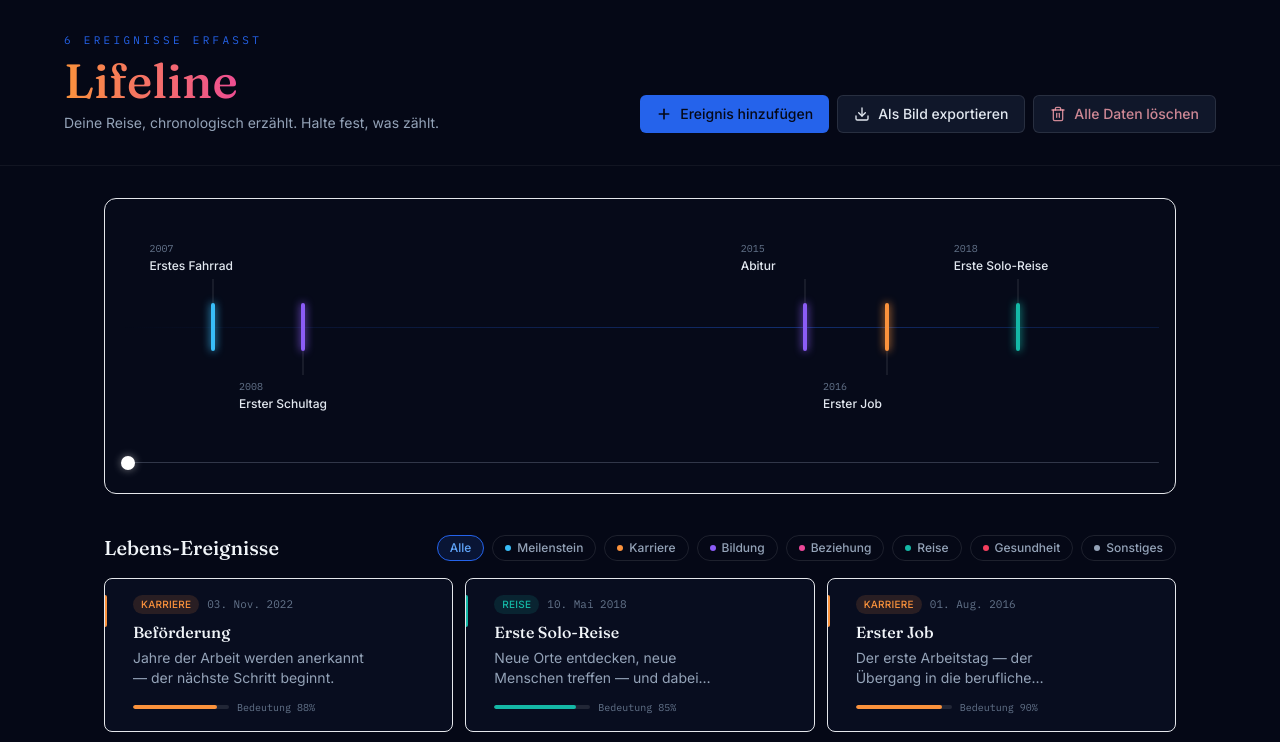
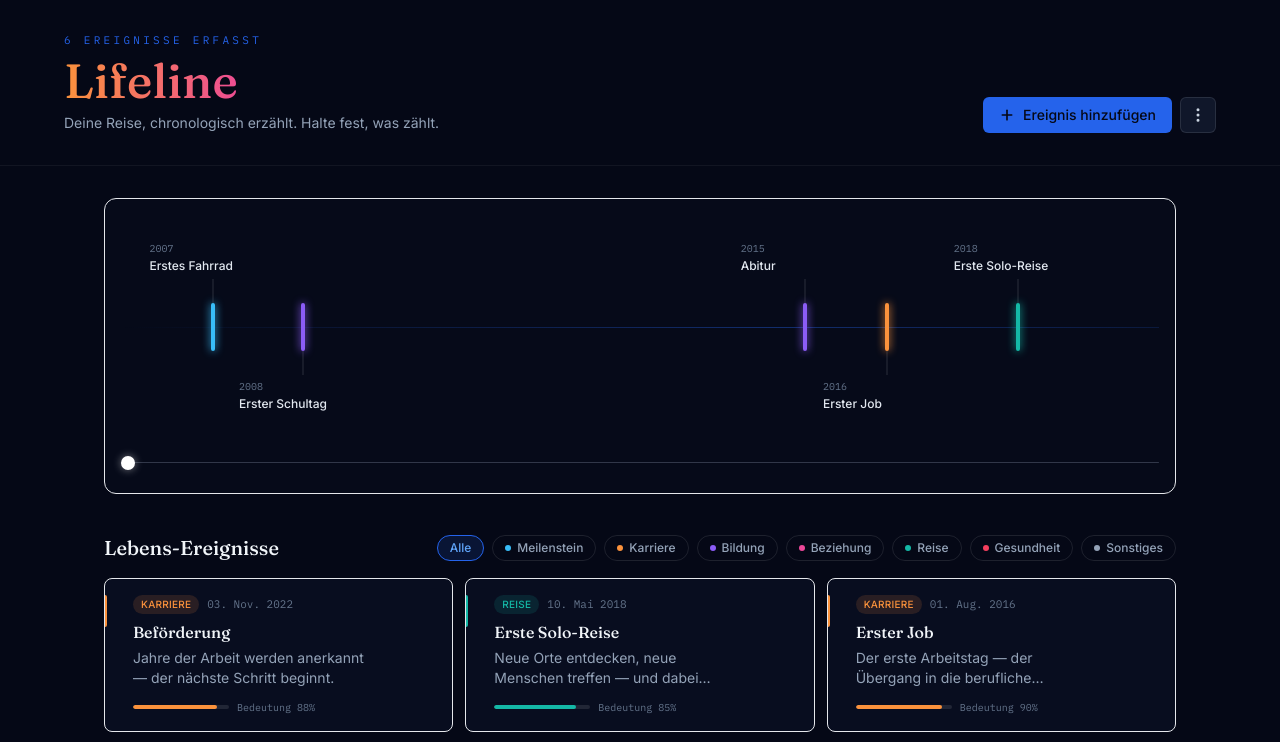
Before and after one commit to ksukh-ux/lifeline-project, a React (Vite) app in the folder frontend/: page / in a window 1280 px wide. Shown: the top 742 px of the page. Built offline with nearby package versions, Linux system fonts and the light colour scheme.

Commit message:
feat(header): Saubere Darstellung der Buttons im Header und Optionsmenü mit Datenimport und -export ergänzen

```diff
--- a/frontend/src/App.tsx
+++ b/frontend/src/App.tsx
@@ -9,64 +9,196 @@ import { useLocalStorage } from './hooks/useLocalStorage'
 import { sampleEvents } from './data/sampleEvents'
 import type { CategoryId, LifeEvent } from './types'
 
+interface LifelineBackup {
+  version: 1
+  exportedAt: string
+  events: LifeEvent[]
+}
+
+const isLifeEvent = (value: unknown): value is LifeEvent => {
+  if (!value || typeof value !== 'object') {
+    return false
+  }
+
+  const event = value as Partial<LifeEvent>
+
+  const categories: CategoryId[] = [
+    'meilenstein',
+    'karriere',
+    'bildung',
+    'beziehung',
+    'reise',
+    'gesundheit',
+    'sonstiges',
+  ]
+
+    return (
+    typeof event.id === 'string' &&
+    typeof event.title === 'string' &&
+    typeof event.description === 'string' &&
+    typeof event.date === 'string' &&
+    typeof event.significance === 'number' &&
+    categories.includes(event.category as CategoryId)
+  )
+}
+
 export default function App() {
-  const [events, setEvents] = useLocalStorage<LifeEvent[]>('lifeline:events', sampleEvents)
+  const [events, setEvents] = useLocalStorage<LifeEvent[]>(
+    'lifeline:events',
+    sampleEvents,
+  )
+
   const [filter, setFilter] = useState<CategoryId | 'alle'>('alle')
-  const [modalEvent, setModalEvent] = useState<LifeEvent | null | undefined>(undefined)
+  const [modalEvent, setModalEvent] = useState<
+    LifeEvent | null | undefined
+  >(undefined)
+
   const timelineRef = useRef<HTMLDivElement>(null)
 
   const filtered = useMemo(
-    () => (filter === 'alle' ? events : events.filter((e) => e.category === filter)),
+    () =>
+      filter === 'alle'
+        ? events
+        : events.filter((event) => event.category === filter),
     [events, filter],
   )
 
   const handleSave = (event: LifeEvent) => {
-    setEvents((prev) => {
-      const exists = prev.some((e) => e.id === event.id)
-      return exists ? prev.map((e) => (e.id === event.id ? event : e)) : [...prev, event]
+    setEvents((previousEvents) => {
+      const exists = previousEvents.some(
+        (existingEvent) => existingEvent.id === event.id,
+      )
+
+      return exists
+        ? previousEvents.map((existingEvent) =>
+            existingEvent.id === event.id ? event : existingEvent,
+          )
+        : [...previousEvents, event]
     })
+
     setModalEvent(undefined)
   }
 
   const handleDelete = (id: string) => {
-    setEvents((prev) => prev.filter((e) => e.id !== id))
+    setEvents((previousEvents) =>
+      previousEvents.filter((event) => event.id !== id),
+    )
   }
 
   const handleClearAll = () => {
-    if (confirm('Wirklich alle Ereignisse unwiderruflich löschen?')) {
+    if (
+      confirm(
+        'Wirklich alle Ereignisse unwiderruflich löschen?',
+      )
+    ) {
       setEvents([])
     }
   }
 
-  const handleExport = async () => {
-    if (!timelineRef.current) return
+  const handleImageExport = async () => {
+    if (!timelineRef.current) {
+      return
+    }
+
     const canvas = await html2canvas(timelineRef.current, {
       backgroundColor: '#0a0c10',
       scale: 2,
     })
+
     const link = document.createElement('a')
     link.download = 'lifeline-timeline.png'
     link.href = canvas.toDataURL('image/png')
     link.click()
   }
 
+  const handleDataExport = () => {
+    const backup: LifelineBackup = {
+      version: 1,
+      exportedAt: new Date().toISOString(),
+      events,
+    }
+
+    const blob = new Blob(
+      [JSON.stringify(backup, null, 2)],
+      {
+        type: 'application/json',
+      },
+    )
+
+    const url = URL.createObjectURL(blob)
+    const link = document.createElement('a')
+
+    link.download =
+      `lifeline-sicherung-${new Date().toISOString().slice(0, 10)}.json`
+    link.href = url
+    link.click()
+
+    URL.revokeObjectURL(url)
+  }
+
+  const handleDataImport = async (file: File) => {
+    try {
+      const parsed: unknown = JSON.parse(await file.text())
+
+      const importedEvents = Array.isArray(parsed)
+        ? parsed
+        : (parsed as Partial<LifelineBackup>)?.events
+
+      if (
+        !Array.isArray(importedEvents) ||
+        !importedEvents.every(isLifeEvent)
+      ) {
+        throw new Error('Ungültiges Sicherungsformat')
+      }
+
+      const shouldReplace = confirm(
+        `Die Sicherung enthält ${importedEvents.length} Ereignis${
+          importedEvents.length === 1 ? '' : 'se'
+        }. Aktuelle Daten ersetzen?`,
+      )
+
+      if (shouldReplace) {
+        setEvents(importedEvents)
+        setFilter('alle')
+      }
+    } catch {
+      alert(
+        'Die Datei konnte nicht importiert werden. Bitte wähle eine Lifeline-Sicherung aus.',
+      )
+    }
+  }
+
   return (
     <div className="min-h-screen bg-ink-950">
       <Header
         onAdd={() => setModalEvent(null)}
-        onExport={handleExport}
+        onExport={handleImageExport}
+        onDataExport={handleDataExport}
+        onDataImport={handleDataImport}
         onClear={handleClearAll}
         eventCount={events.length}
       />
 
       <main className="mx-auto max-w-6xl px-6 py-8 sm:px-10">
-        <div ref={timelineRef} className="rounded-xl border border-white/8 bg-ink-900/40 p-4">
-          <Timeline events={filtered} onSelect={setModalEvent} />
+        <div
+          ref={timelineRef}
+          className="rounded-xl border border-white/8 bg-ink-900/40 p-4"
+        >
+          <Timeline
+            events={filtered}
+            onSelect={setModalEvent}
+          />
         </div>
 
         <div className="mt-10 flex flex-col gap-4 sm:flex-row sm:items-center sm:justify-between">
-          <h2 className="font-display text-xl font-medium text-slate-100">Lebens-Ereignisse</h2>
-          <CategoryFilter active={filter} onChange={setFilter} />
+          <h2 className="font-display text-xl font-medium text-slate-100">
+            Lebens-Ereignisse
+          </h2>
+
+          <CategoryFilter
+            active={filter}
+            onChange={setFilter}
+          />
         </div>
 
         {filtered.length > 0 ? (
@@ -89,7 +221,8 @@ export default function App() {
         )}
 
         <p className="mt-10 text-center font-mono text-[11px] text-slate-600">
-          Hinweis: Alle Daten werden lokal im Speicher deines Browsers abgelegt.
+          Hinweis: Alle Daten werden lokal im Speicher deines Browsers
+          abgelegt.
         </p>
       </main>
 
--- a/frontend/src/components/Header.tsx
+++ b/frontend/src/components/Header.tsx
@@ -1,13 +1,61 @@
-import { Plus, Download, Trash2 } from 'lucide-react'
+import { useEffect, useRef, useState } from 'react'
+import {
+  Download,
+  EllipsisVertical,
+  FileDown,
+  FileUp,
+  Plus,
+  Trash2,
+} from 'lucide-react'
 
 interface HeaderProps {
   onAdd: () => void
   onExport: () => void
+  onDataExport: () => void
+  onDataImport: (file: File) => void
   onClear: () => void
   eventCount: number
 }
 
-export default function Header({ onAdd, onExport, onClear, eventCount }: HeaderProps) {
+export default function Header({
+  onAdd,
+  onExport,
+  onDataExport,
+  onDataImport,
+  onClear,
+  eventCount,
+}: HeaderProps) {
+  const [menuOpen, setMenuOpen] = useState(false)
+  const menuRef = useRef<HTMLDivElement>(null)
+  const fileInputRef = useRef<HTMLInputElement>(null)
+
+  useEffect(() => {
+    const closeOnOutsideClick = (event: MouseEvent) => {
+      if (!menuRef.current?.contains(event.target as Node)) {
+        setMenuOpen(false)
+      }
+    }
+
+    const closeOnEscape = (event: KeyboardEvent) => {
+      if (event.key === 'Escape') {
+        setMenuOpen(false)
+      }
+    }
+
+    document.addEventListener('mousedown', closeOnOutsideClick)
+    document.addEventListener('keydown', closeOnEscape)
+
+    return () => {
+      document.removeEventListener('mousedown', closeOnOutsideClick)
+      document.removeEventListener('keydown', closeOnEscape)
+    }
+  }, [])
+
+  const runAndClose = (action: () => void) => {
+    action()
+    setMenuOpen(false)
+  }
+
   return (
     <header className="border-b border-white/5 px-6 py-8 sm:px-10">
       <div className="mx-auto flex max-w-6xl flex-col gap-6 sm:flex-row sm:items-end sm:justify-between">
@@ -15,37 +63,107 @@ export default function Header({ onAdd, onExport, onClear, eventCount }: HeaderP
           <p className="font-mono text-[11px] uppercase tracking-[0.3em] text-brass-500">
             {eventCount} Ereignis{eventCount === 1 ? '' : 'se'} erfasst
           </p>
+
           <h1 className="mt-2 bg-gradient-to-r from-orange-400 via-pink-500 to-violet-500 bg-clip-text font-display text-4xl font-medium text-transparent sm:text-5xl">
             Lifeline
           </h1>
+
           <p className="mt-2 max-w-md text-sm text-slate-400">
             Deine Reise, chronologisch erzählt. Halte fest, was zählt.
           </p>
         </div>
 
-        <div className="flex flex-wrap gap-2">
+        <div className="flex items-center gap-2">
           <button
+            type="button"
             onClick={onAdd}
             className="inline-flex items-center gap-2 rounded-md bg-brass-500 px-4 py-2 text-sm font-medium text-ink-950 transition hover:bg-brass-400"
           >
             <Plus size={16} strokeWidth={2.5} />
             Ereignis hinzufügen
           </button>
+
+          <div ref={menuRef} className="relative">
             <button
-            onClick={onExport}
-            className="inline-flex items-center gap-2 rounded-md border border-white/10 bg-ink-800 px-4 py-2 text-sm font-medium text-slate-200 transition hover:border-white/20 hover:bg-ink-700"
+              type="button"
+              onClick={() => setMenuOpen((open) => !open)}
+              className="inline-flex h-9 w-9 items-center justify-center rounded-md border border-white/10 bg-ink-800 text-slate-300 transition hover:border-white/20 hover:bg-ink-700 hover:text-white"
+              aria-label="Weitere Optionen"
+              aria-haspopup="menu"
+              aria-expanded={menuOpen}
             >
-            <Download size={16} />
-            Als Bild exportieren
+              <EllipsisVertical size={18} />
             </button>
+
+            {menuOpen && (
+              <div
+                role="menu"
+                className="absolute right-0 top-full z-30 mt-2 w-64 overflow-hidden rounded-lg border border-white/10 bg-ink-800 p-1.5 shadow-2xl shadow-black/40"
+              >
                 <button
-            onClick={onClear}
-            className="inline-flex items-center gap-2 rounded-md border border-white/10 bg-ink-800 px-4 py-2 text-sm font-medium text-rose-300/80 transition hover:border-rose-400/30 hover:text-rose-300"
+                  type="button"
+                  role="menuitem"
+                  onClick={() => runAndClose(onExport)}
+                  className="flex w-full items-center gap-3 rounded-md px-3 py-2 text-left text-sm text-slate-200 transition hover:bg-white/5"
+                >
+                  <Download size={16} className="text-slate-400" />
+                  Timeline als Bild exportieren
+                </button>
+
+                <button
+                  type="button"
+                  role="menuitem"
+                  onClick={() => runAndClose(onDataExport)}
+                  className="flex w-full items-center gap-3 rounded-md px-3 py-2 text-left text-sm text-slate-200 transition hover:bg-white/5"
+                >
+                  <FileDown size={16} className="text-slate-400" />
+                  Daten exportieren
+                </button>
+
+                <button
+                  type="button"
+                  role="menuitem"
+                  onClick={() => {
+                    fileInputRef.current?.click()
+                    setMenuOpen(false)
+                  }}
+                  className="flex w-full items-center gap-3 rounded-md px-3 py-2 text-left text-sm text-slate-200 transition hover:bg-white/5"
+                >
+                  <FileUp size={16} className="text-slate-400" />
+                  Daten importieren
+                </button>
+
+                <div className="my-1.5 border-t border-white/10" />
+
+                <button
+                  type="button"
+                  role="menuitem"
+                  onClick={() => runAndClose(onClear)}
+                  className="flex w-full items-center gap-3 rounded-md px-3 py-2 text-left text-sm text-rose-300/90 transition hover:bg-rose-400/10 hover:text-rose-300"
                 >
                   <Trash2 size={16} />
                   Alle Daten löschen
                 </button>
               </div>
+            )}
+
+            <input
+              ref={fileInputRef}
+              type="file"
+              accept="application/json,.json"
+              className="hidden"
+              onChange={(event) => {
+                const file = event.target.files?.[0]
+
+                if (file) {
+                  onDataImport(file)
+                }
+
+                event.target.value = ''
+              }}
+            />
+          </div>
+        </div>
       </div>
     </header>
   )
```
Lines whose indentation alone changed are shown as unchanged.
